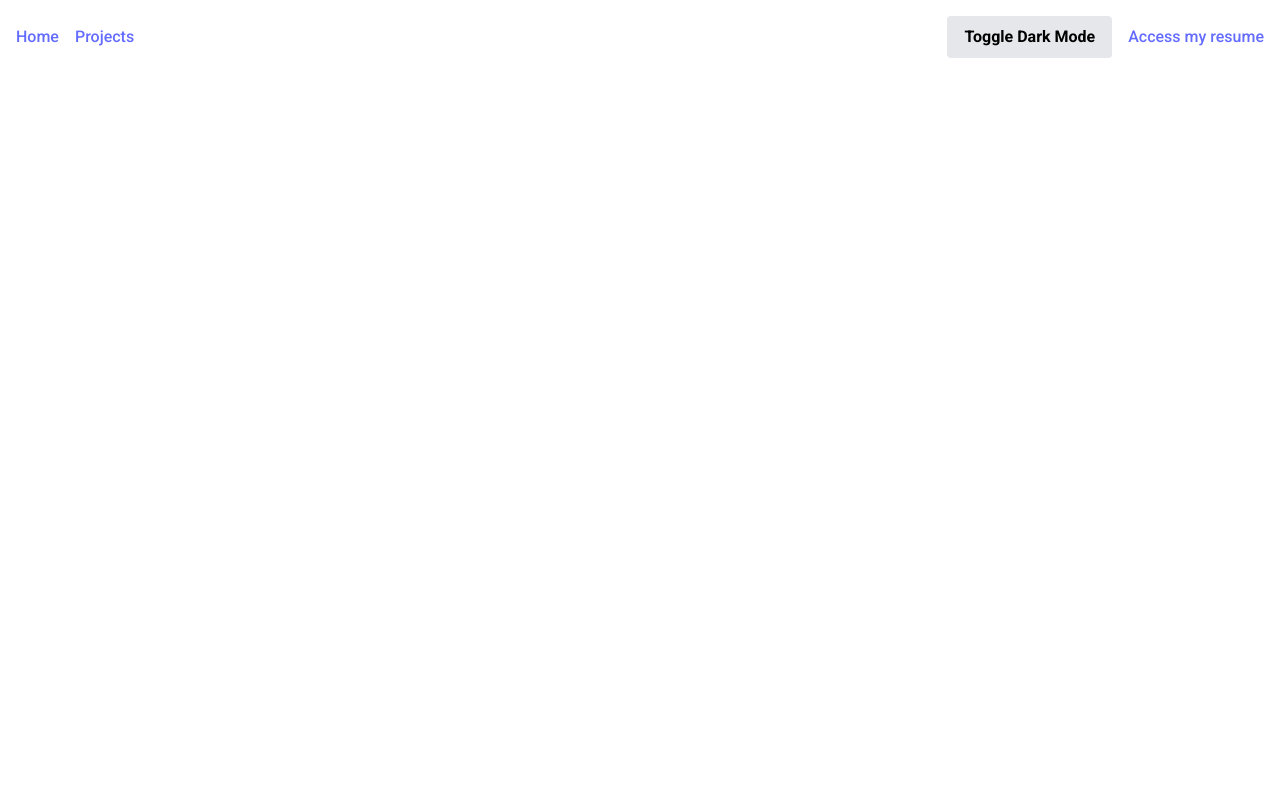
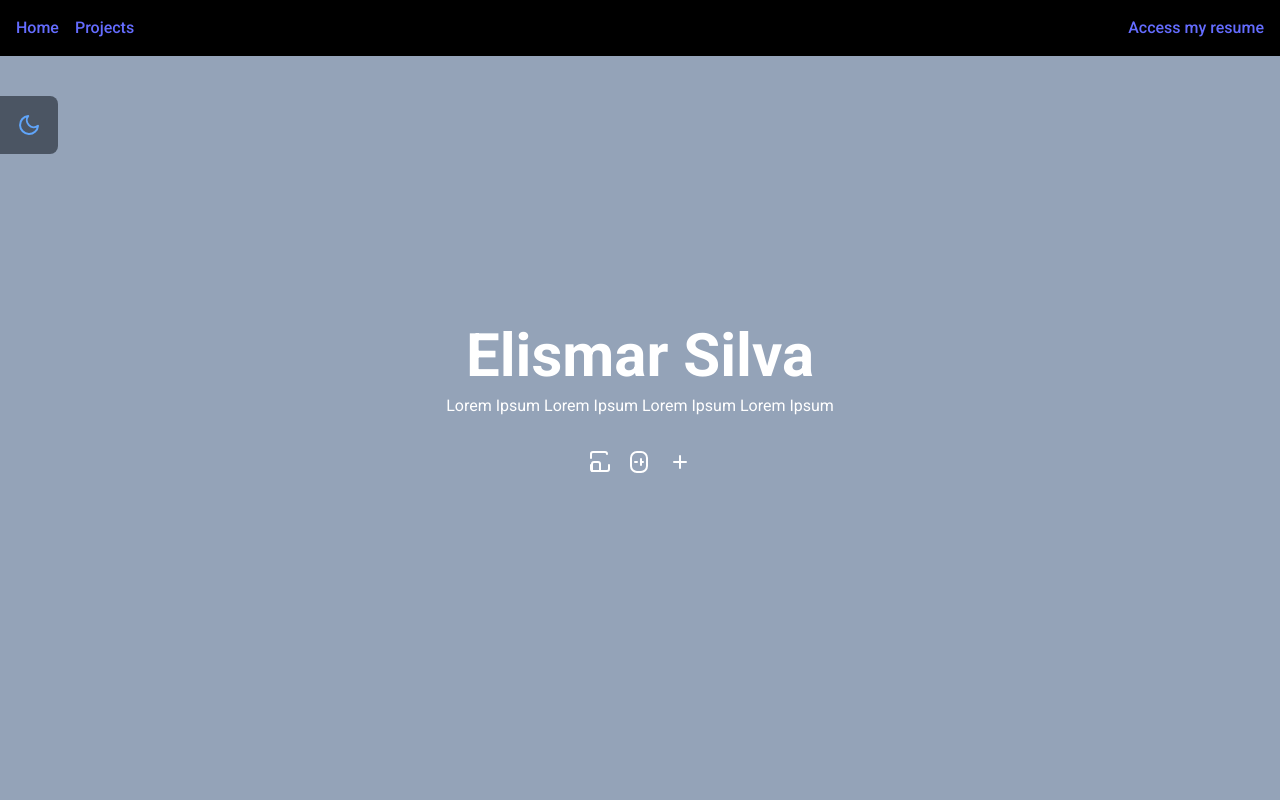
Before and after one commit to Elismar13/meu-portfolio, a React (Vite) app: page / in a window 1280 px wide. Shown: the top 800 px of the page. Built offline with nearby package versions, Linux system fonts and the light colour scheme.

Commit message:
feat: updating darkmode button

```diff
--- a/src/App.tsx
+++ b/src/App.tsx
@@ -5,6 +5,7 @@ import About from './components/About';
 import MyProjects from './components/MyProjects';
 import Experience from './components/Experience';
 import Contact from './components/Contact';
+import DarkModeToggle from './components/DarkModeToggle';
 
 function App() {
   return (
@@ -15,6 +16,7 @@ function App() {
       <MyProjects />
       <Experience />
       <Contact />
+      <DarkModeToggle />
     </>
   );
 };
--- /dev/null
+++ b/src/components/DarkModeToggle.tsx
@@ -0,0 +1,45 @@
+import React, { useState, useEffect } from 'react';
+import { FiMoon, FiSun } from 'react-icons/fi';
+
+const DarkModeToggle: React.FC = () => {
+  const [darkMode, setDarkMode] = useState<boolean>(false);
+
+  useEffect(() => {
+    if (localStorage.theme === 'dark' || (!('theme' in localStorage) && window.matchMedia('(prefers-color-scheme: dark)').matches)) {
+      document.documentElement.classList.add('dark');
+      setDarkMode(true);
+    } else {
+      document.documentElement.classList.remove('dark');
+      setDarkMode(false);
+    }
+  }, []);
+
+  const toggleDarkMode = () => {
+    setDarkMode(prevMode => !prevMode);
+    document.documentElement.classList.toggle('dark', !darkMode);
+  };
+
+  return (
+    <div className="absolute left-0 top-24 shadow-sm">
+      <button
+        className="fixed p-4 bg-gray-600 text-white border rounded-l-none focus:outline-none"
+        onClick={toggleDarkMode}
+      >
+        {darkMode ? (
+          <FiSun
+            className={`transition-colors duration-300 text-yellow-500`}
+            size={24}
+          />
+        ) : (
+          <FiMoon
+            className={`transition-colors duration-300 text-blue-400`}
+            size={24}
+          />
+        )}
+      </button>
+    </div>
+
+  );
+};
+
+export default DarkModeToggle;
--- a/src/components/Header.tsx
+++ b/src/components/Header.tsx
@@ -1,39 +1,14 @@
-import React, { useEffect } from 'react';
+import React from 'react';
 
 const Header: React.FC = () => {
-  useEffect(() => {
-    if (localStorage.theme === 'dark' || (!('theme' in localStorage) && window.matchMedia('(prefers-color-scheme: dark)').matches)) {
-      document.documentElement.classList.add('dark');
-    } else {
-      document.documentElement.classList.remove('dark');
-    }
-  }, []);
-
-  const toggleDarkMode = () => {
-    const html = document.documentElement;
-    if (html.classList.contains('dark')) {
-      html.classList.remove('dark');
-      localStorage.setItem('theme', 'light');
-    } else {
-      html.classList.add('dark');
-      localStorage.setItem('theme', 'dark');
-    }
-  };
-
   return (
-    <header className="fixed top-0 z-50 flex justify-between items-center w-full p-4 bg-white text-black dark:bg-black dark:text-white transition-colors duration-300">
+    <header className="fixed top-0 z-50 flex justify-between items-center w-full p-4 bg-black text-white">
       <nav className="flex space-x-4">
-        <a className="hover:text-blue-500 dark:hover:text-blue-300">Home</a>
-        <a className="hover:text-blue-500 dark:hover:text-blue-300">Projects</a>
+        <a className="hover:text-blue-500">Home</a>
+        <a className="hover:text-blue-500">Projects</a>
       </nav>
       <div className="flex items-center space-x-4">
-        <button
-          onClick={toggleDarkMode}
-          className="bg-gray-200 dark:bg-gray-700 text-black dark:text-white font-bold py-2 px-4 rounded transition-colors duration-300"
-        >
-          Toggle Dark Mode
-        </button>
-        <a className="hover:text-blue-500 dark:hover:text-blue-300">Access my resume</a>
+        <a className="hover:text-blue-500">Access my resume</a>
       </div>
     </header>
   );
--- a/src/index.css
+++ b/src/index.css
@@ -17,6 +17,13 @@
   text-rendering: optimizeLegibility;
   -webkit-font-smoothing: antialiased;
   -moz-osx-font-smoothing: grayscale;
+}
+
+body {
+  @apply bg-slate-400 text-black;
+}
+body.dark {
+  @apply bg-gray-900 text-white;
 }
 
 a {
--- a/tailwind.config.js
+++ b/tailwind.config.js
@@ -7,4 +7,5 @@ export default {
     extend: {},
   },
   plugins: [],
+  darkMode: 'class',
 }
```
